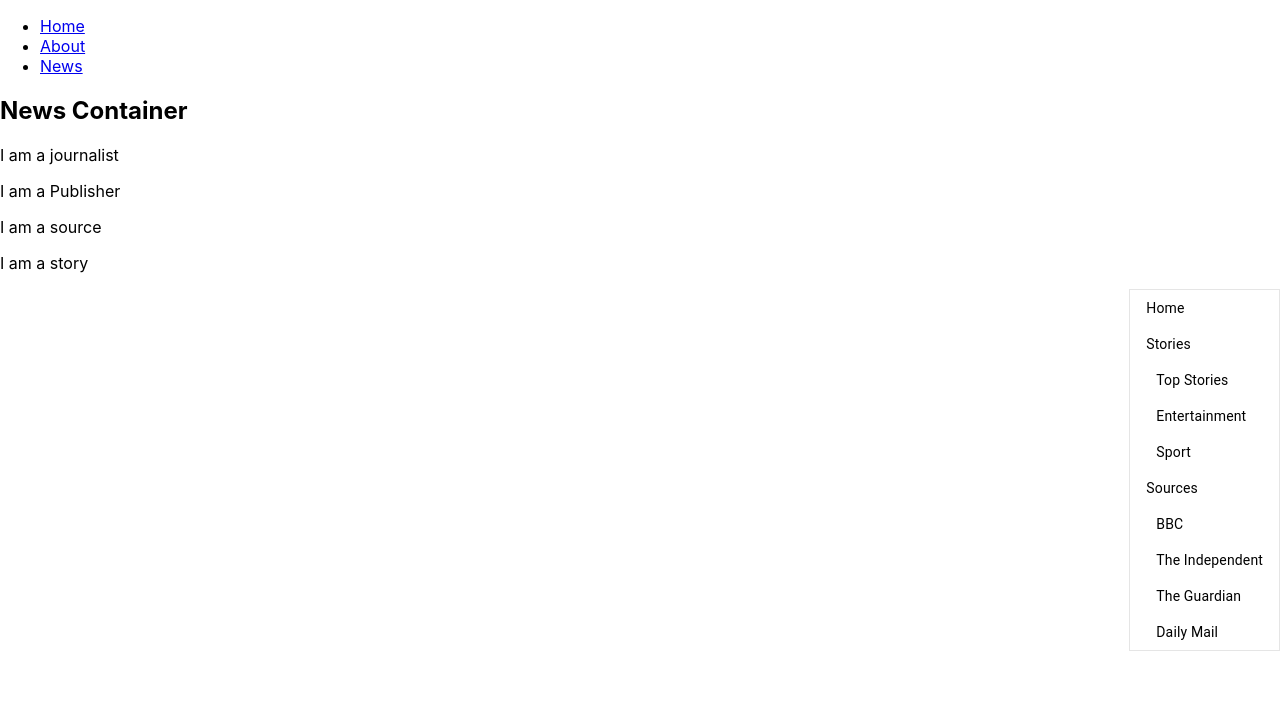
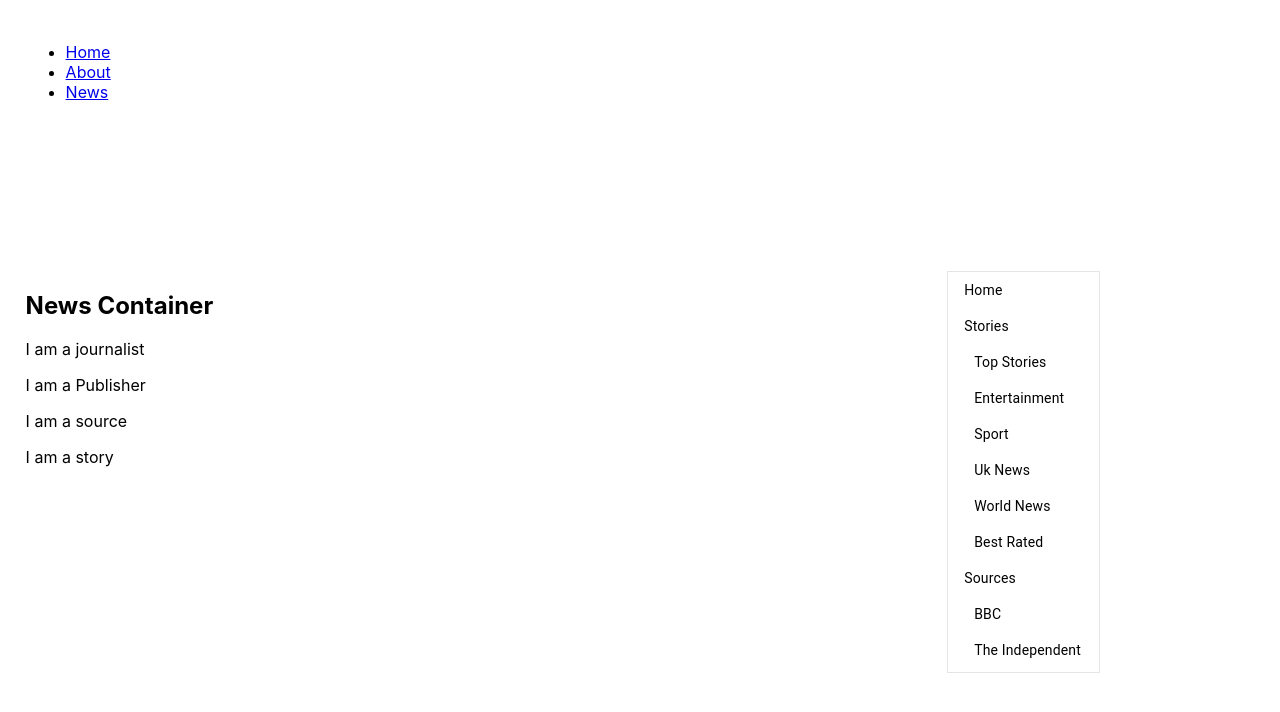
Before and after one commit to arocks9206/News-Aggregator-Frontend, a React (Create React App) app: page / in a window 1280 px wide. Shown: the top 712 px of the page. Built offline with nearby package versions, Linux system fonts and the light colour scheme.

Commit message:
added commit

```diff
--- a/src/App.js
+++ b/src/App.js
@@ -3,7 +3,9 @@ import MainContainer from './containers/MainContainer.js';
 
 function App() {
   return (
+    <div id="wrapper">
     <MainContainer/>
+    </div>
   );
 }
 
--- a/src/containers/MainContainer.js
+++ b/src/containers/MainContainer.js
@@ -14,7 +14,10 @@ const MainContainer = () => {
       items: [
         {name: "top stories", label: "Top Stories"},
         {name: "entertainment", label: "Entertainment"},
-        {name: "sport", label: "Sport"}
+        {name: "sport", label: "Sport"},
+        {name: "uk news", label: "Uk News"},
+        {name: "world news", label:"World News"},
+        {name: "best rated", label:"Best Rated"}
       ]
     },
     {
@@ -27,13 +30,28 @@ const MainContainer = () => {
         {name: "daily mail", label: "Daily Mail"}
       ]
     },
+    {
+      name: 'other',
+      label: 'Other',
+      items: [
+        {name: "site map", label: "Site Map"},
+        {name: "about", label: "About"},
+        {name: "Sample", label: "Sample"}
+      ]
+    }
   ]
 
     return (
       <Fragment>
+      <div id="mainPage">
         <NavBar/>
         <NewsContainer/>
+        <div id="sidebarWrapper">
+        <div id="adSpace">
+        </div>
         <SideBar items={items}/>
+        </div>
+        </div>
       </Fragment>
     )
 }
--- a/src/containers/NewsContainer.js
+++ b/src/containers/NewsContainer.js
@@ -10,7 +10,7 @@ class NewsContainer extends Component {
   render(){
 
     return (
-      <div>
+      <div id="newsContainer">
         <h2>News Container</h2>
         <JournalistList/>
         <PublisherList/>
--- a/src/index.css
+++ b/src/index.css
@@ -13,11 +13,52 @@ code {
 }
 
 .sidebar {
-  float: right;
-  max-width: 240px;
+  width: 100%;
   border: 1px solid rgba(0, 0, 0, 0.1);
+  order: 2;
+  align-self: flex-end;
+  margin-left: auto;
+  overflow-y: scroll;
+  max-height: 400px;
 }
 
 .navbar{
 
 }
+
+#mainPage {
+  display: flex;
+  flex-flow: wrap;
+  margin: 2%;
+  height: 100%;
+}
+
+header {
+  width: 100%;
+}
+
+#newsContainer {
+  width: 75%;
+}
+
+.row:after {
+  content: "";
+  display: table;
+  clear: both;
+}
+
+#wrapper {
+  height: 100%;
+  width: 100%;
+  position:absolute;
+  overflow:hidden;
+}
+
+html {
+  min-height: 100%;
+  position: relative;
+}
+
+body {
+  height: 100%;
+}
```
